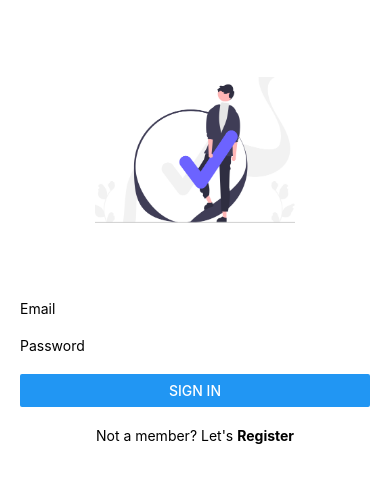
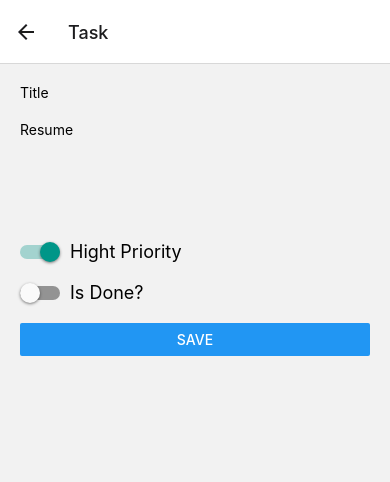
Before and after one commit to wamarra/ToDoManager, a React Native app: screen /Task in a window 390 px wide. Shown: the top 482 px of the page. Built offline with nearby package versions, Linux system fonts and the light colour scheme; no server answers.

Commit message:
Adicionando _tasks_ e obtendo a lista de _ToDos_

```diff
--- /dev/null
+++ b/src/components/Components.js
@@ -0,0 +1,2 @@
+import TaskListView from './TaskListView';
+export {TaskListView};
--- /dev/null
+++ b/src/components/TaskListView.js
@@ -0,0 +1,103 @@
+import * as React from 'react';
+import {
+  View,
+  SectionList,
+  Text,
+  TouchableOpacity,
+  StyleSheet,
+} from 'react-native';
+
+const TaskListView = ({tasks}) => {
+  const renderSectionHeader = React.useCallback(sectionData => {
+    return (
+      <View style={styles.headerConteiner}>
+        <View style={styles.headerTagConteiner}>
+          <Text style={styles.headerTagText}>
+            {sectionData.section.title.substr(0, 1)}
+          </Text>
+        </View>
+        <Text style={styles.headerText}>{sectionData.section.title}</Text>
+      </View>
+    );
+  }, []);
+
+  const renderItem = React.useCallback(itemData => {
+    return (
+      <TouchableOpacity>
+        <View style={styles.itemConteiner}>
+          <Text style={styles.itemTextTitle}>{itemData.item.title}</Text>
+          <Text>{itemData.item.resume}</Text>
+        </View>
+      </TouchableOpacity>
+    );
+  }, []);
+
+  return (
+    <SectionList
+      renderSectionHeader={renderSectionHeader}
+      sections={[
+        {
+          data: tasks.filter(data => {
+            return data.priority;
+          }),
+          key: 'hightPriority',
+          title: 'Hight Priority',
+        },
+        {
+          data: tasks.filter(data => {
+            return !data.priority;
+          }),
+          key: 'lowPriority',
+          title: 'Low Priority',
+        },
+      ]}
+      renderItem={renderItem}
+    />
+  );
+};
+
+const styles = StyleSheet.create({
+  container: {
+    flex: 1,
+    flexDirection: 'column',
+    paddingLeft: 10,
+    paddingRight: 10,
+  },
+  headerConteiner: {
+    flex: 1,
+    flexDirection: 'row',
+    alignItems: 'center',
+    backgroundColor: 'silver',
+    borderRadius: 25,
+    marginTop: 10,
+  },
+  headerTagConteiner: {
+    backgroundColor: 'gray',
+    height: 35,
+    width: 35,
+    alignItems: 'center',
+    justifyContent: 'center',
+    borderRadius: 25,
+  },
+  headerTagText: {
+    color: '#FFF',
+    fontSize: 22,
+  },
+  headerText: {
+    fontSize: 16,
+    marginLeft: 10,
+  },
+  itemConteiner: {
+    flex: 1,
+    flexDirection: 'column',
+    backgroundColor: '#F3F2F0',
+    marginTop: 5,
+    padding: 10,
+    height: 75,
+  },
+  itemTextTitle: {
+    fontSize: 22,
+  },
+});
+
+export default TaskListView;
--- a/src/routes/Routes.js
+++ b/src/routes/Routes.js
@@ -1,6 +1,13 @@
 import * as React from 'react';
 import {createStackNavigator} from '@react-navigation/stack';
-import {App, Login, Register, ToDoTasks, DoneTasks} from '../screens/Screens';
+import {
+  App,
+  Login,
+  Register,
+  ToDoTasks,
+  DoneTasks,
+  Task,
+} from '../screens/Screens';
 import {createMaterialTopTabNavigator} from '@react-navigation/material-top-tabs';
 
 const Stack = createStackNavigator();
@@ -17,6 +24,7 @@ const Routes = () => {
       />
       <Stack.Screen name="Register" component={Register} />
       <Stack.Screen name="TaskList" component={TaskTab} />
+      <Stack.Screen name="Task" component={Task} />
     </Stack.Navigator>
   );
 };
--- a/src/screens/Screens.js
+++ b/src/screens/Screens.js
@@ -3,5 +3,6 @@ import Login from './Login';
 import Register from './Register';
 import ToDoTasks from './ToDoTasks';
 import DoneTasks from './DoneTasks';
+import Task from './Task';
 
-export {App, Login, Register, ToDoTasks, DoneTasks};
+export {App, Login, Register, ToDoTasks, DoneTasks, Task};
--- /dev/null
+++ b/src/screens/Task.js
@@ -0,0 +1,79 @@
+import * as React from 'react';
+import {
+  View,
+  TextInput,
+  Switch,
+  Text,
+  Button,
+  StyleSheet,
+  Alert,
+} from 'react-native';
+import {writeTaskOnFirebaseAsync} from '../services/FirebaseApi';
+
+const Task = props => {
+  const [title, setTitle] = React.useState('');
+  const [resume, setResume] = React.useState('');
+  const [priority, setPriority] = React.useState(true);
+  const [isDone, setIsDone] = React.useState(false);
+
+  const saveTask = React.useCallback(() => {
+    writeTaskOnFirebaseAsync({title, resume, priority, isDone})
+      .then(() => props.navigation.goBack())
+      .catch(error => Alert.alert('Erro Saving', error.message));
+  }, [isDone, priority, props.navigation, resume, title]);
+
+  return (
+    <View style={styles.container}>
+      <TextInput
+        style={styles.input}
+        placeholder="Title"
+        value={title}
+        onChangeText={setTitle}
+      />
+      <TextInput
+        style={[styles.input, styles.multilineInput]}
+        placeholder="Resume"
+        multiline={true}
+        numberOfLines={4}
+        value={resume}
+        onChangeText={setResume}
+      />
+      <View style={styles.switchContainer}>
+        <Switch value={priority} onValueChange={setPriority} />
+        <Text style={styles.switchText}>Hight Priority</Text>
+      </View>
+      <View style={styles.switchContainer}>
+        <Switch value={isDone} onValueChange={setIsDone} />
+        <Text style={styles.switchText}>Is Done?</Text>
+      </View>
+      <Button style={styles.button} title="Save" onPress={saveTask} />
+    </View>
+  );
+};
+
+const styles = StyleSheet.create({
+  container: {
+    flex: 1,
+
+    flexDirection: 'column',
+    padding: 20,
+  },
+  input: {
+    marginBottom: 20,
+  },
+  multilineInput: {
+    height: 100,
+  },
+  switchContainer: {
+    flexDirection: 'row',
+    alignItems: 'center',
+    paddingBottom: 20,
+  },
+  switchText: {
+    marginLeft: 10,
+    color: 'black',
+    fontSize: 18,
+  },
+});
+
+export default Task;
--- a/src/screens/ToDoTasks.js
+++ b/src/screens/ToDoTasks.js
@@ -1,10 +1,36 @@
 import * as React from 'react';
-import {Image, StyleSheet, View} from 'react-native';
+import {Image, StyleSheet, View, TouchableOpacity} from 'react-native';
+import TaskListView from '../components/TaskListView';
+import {readTasksFromFirebaseAsync} from '../services/FirebaseApi';
 
 const imgChecList = require('../assets/checklist.png');
+const imgPlus = require('../assets/plus.png');
 
-const ToDoTasks = () => {
-  return <View style={styles.container} />;
+const ToDoTasks = props => {
+  const [tasks, setTasks] = React.useState([]);
+
+  const goToTask = React.useCallback(
+    () => props.navigation.navigate('Task'),
+    [props.navigation],
+  );
+
+  const fetchTasks = React.useCallback(
+    items => setTasks(items.filter(t => !t.isDone)),
+    [],
+  );
+
+  React.useEffect(() => {
+    readTasksFromFirebaseAsync(fetchTasks);
+  }, [fetchTasks]);
+
+  return (
+    <View style={styles.container}>
+      <TaskListView tasks={tasks} />
+      <TouchableOpacity style={styles.floatButton} onPress={goToTask}>
+        <Image source={imgPlus} style={styles.img} />
+      </TouchableOpacity>
+    </View>
+  );
 };
 
 const styles = StyleSheet.create({
@@ -22,6 +48,11 @@ const styles = StyleSheet.create({
     width: 50,
     height: 50,
   },
+  floatButton: {
+    position: 'absolute',
+    right: 20,
+    bottom: 20,
+  },
 });
 
 export default ToDoTasks;
--- a/src/services/FirebaseApi.js
+++ b/src/services/FirebaseApi.js
@@ -1,5 +1,6 @@
 import firebase from 'firebase/compat/app';
 import 'firebase/compat/auth';
+import 'firebase/compat/database';
 
 const config = {
   apiKey: 'AIzaSyDtVC3VQ1Z8XzQYDkWwnTOC_NFo8ny5c90',
@@ -42,3 +43,24 @@ export const currentFirebaseUser = () => {
     );
   });
 };
+
+export const writeTaskOnFirebaseAsync = async task => {
+  const user = await currentFirebaseUser();
+  const tasksReference = firebase.database().ref(user.uid);
+  const key = tasksReference.child('tasks').push().key;
+  return await tasksReference.child(`tasks/${key}`).update(task);
+};
+
+export const readTasksFromFirebaseAsync = async listener => {
+  const user = await currentFirebaseUser();
+  const tasksReference = firebase.database().ref(user.uid).child('tasks');
+  tasksReference.on('value', snapshot => {
+    const tasks = [];
+    snapshot.forEach(element => {
+      const task = element.val();
+      task.key = element.key;
+      tasks.push(task);
+    });
+    listener(tasks);
+  });
+};
```
Also changed, not shown: src/assets/plus.png (added).
